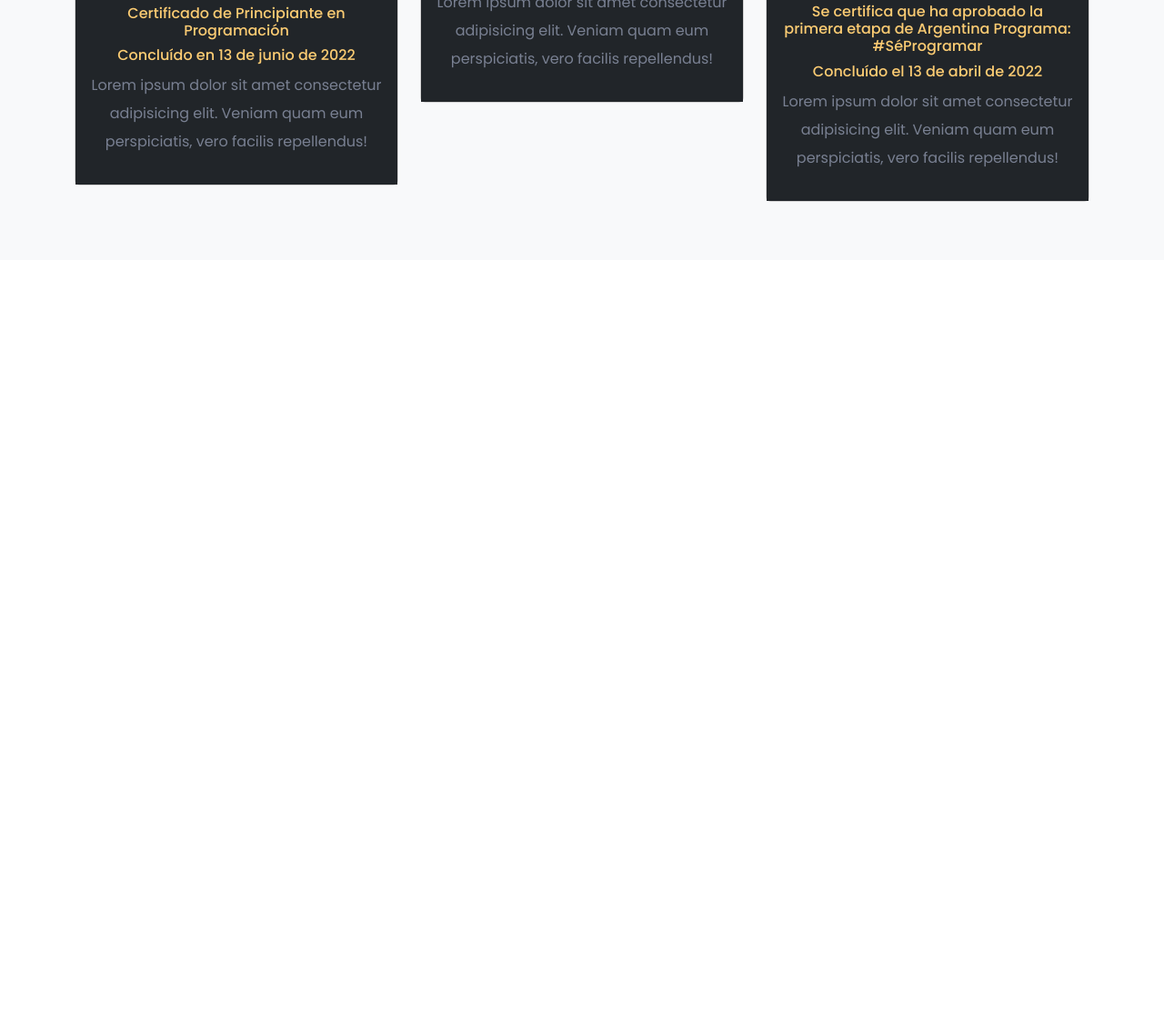
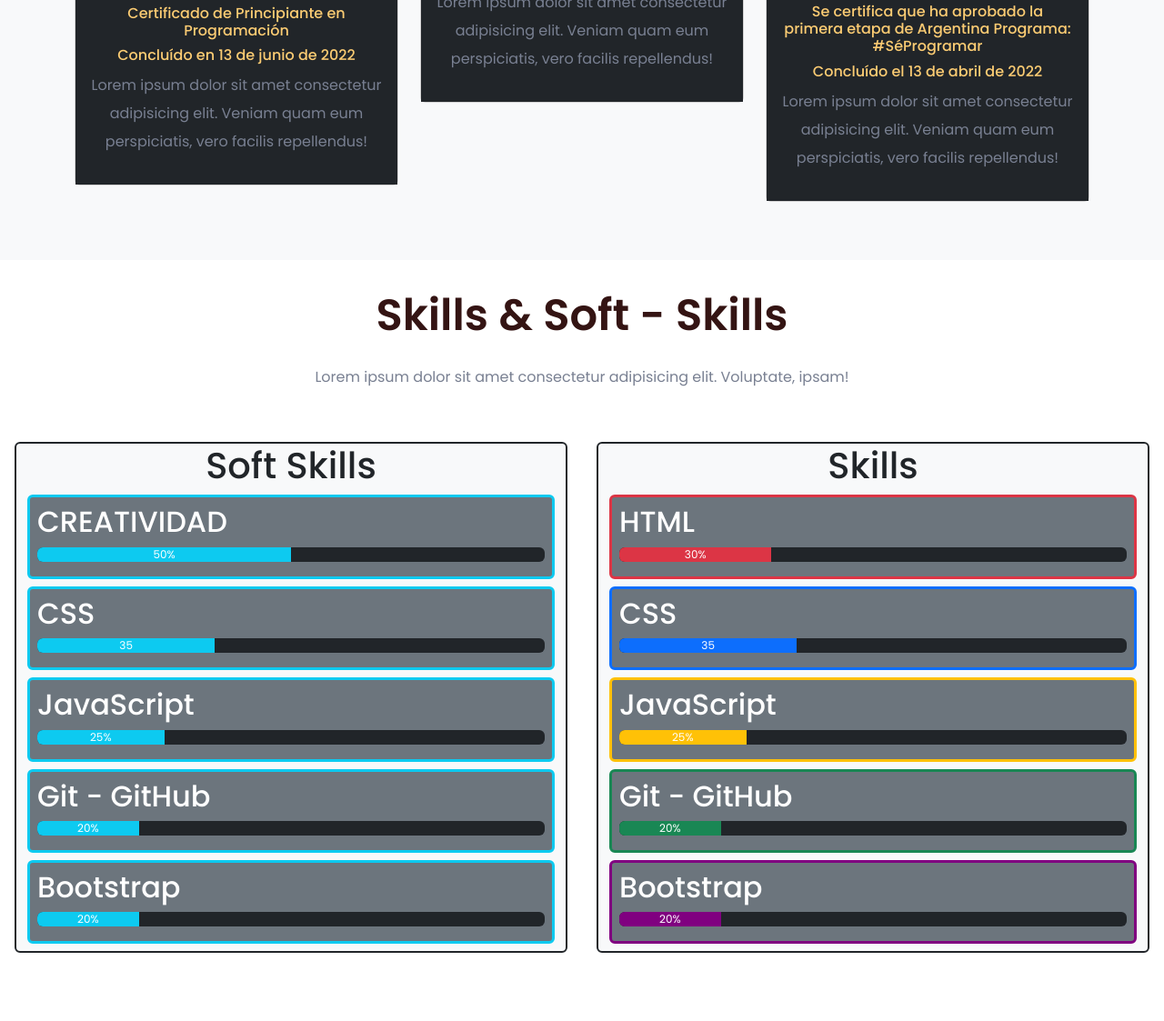
Before and after one commit to Ivan-Azcurra/Maquetado-Estatico-HTML, a plain HTML site: page index.html in a window 1280 px wide. Shown: the part 2285-3408 px from the top of the page at 91% size. Before the commit the page ends 2571 px from the top, so only its background shows below. Drawn offline with Linux system fonts and the light colour scheme.

Commit message:
seccion skills en proceso, coloque barras de carga de skills y aplique estilos a las mismas

```diff
--- a/assets/css/styles.css
+++ b/assets/css/styles.css
@@ -36,6 +36,7 @@ body{
 /* Se puede mejorar el menu desplegable */
 
 /* Boton primario */
+
 
 .btn {
     padding: 10px 25px;
@@ -204,3 +205,16 @@ section.banner{
 .education__card--subtitle{
     color: var(--primary-light);
 }
+
+/* Seccion Skills And Soft Skills */
+
+.bg-progress{
+    background-color: var(--primary)!important;
+}
+
+.bg-purple{
+    background: #800080!important;
+}
+.border-purple{
+    border-color:#800080!important;
+}
--- a/index.html
+++ b/index.html
@@ -112,7 +112,7 @@
           reiciendis?
         </p>
       </div>
-      <article class="col-4">
+      <article class="col-md-4">
         <div class="card">
           <img src="./assets/img/banner.jpg" alt="" class="card-img">
           <div class="card-img-overlay text-white d-flex flex-column justify-content-center text-center">
@@ -123,7 +123,7 @@
           </div>
         </div>
       </article>
-      <article class="col-4">
+      <article class="col-md-4">
         <div class="card">
           <img src="./assets/img/banner.jpg" alt="" class="card-img">
           <div class="card-img-overlay text-white d-flex flex-column justify-content-center text-center">
@@ -134,7 +134,7 @@
           </div>
         </div>
       </article>
-      <article class="col-4">
+      <article class="col-md-4">
         <div class="card">
           <img src="./assets/img/banner.jpg" alt="" class="card-img">
           <div class="card-img-overlay text-white d-flex flex-column justify-content-center text-center">
@@ -148,6 +148,7 @@
     </div>
   </section>
 
+  <!-- Seccion Educación -->
   <section class="education-section bg-light section-padding">
     <div class="container">
       <div class="row">
@@ -158,34 +159,43 @@
       <div class="row">
         <div class="col-md-4">
           <div class="card text-center">
-            <img src="./assets/img/certificado-principiante-programacion.jpg" class="card-img-top" alt="Certificado Principiante En Programación">
+            <img src="./assets/img/certificado-principiante-programacion.jpg" class="card-img-top"
+              alt="Certificado Principiante En Programación">
             <div class="card-body bg-dark">
               <h4 class="education__card--title">Institución Alura Latam | Programa ONE Oracle Next Education</h4>
-              <h6 class="education__card--subtitle" class="education__card--subtitle">Certificado de Principiante en Programación</h6>
-              <h6 class="education__card--subtitle" class="education__card--subtitle">Concluído en 13 de junio de 2022</h6>
-              <p class="experience-text">Lorem ipsum dolor sit amet consectetur adipisicing elit. Veniam quam eum perspiciatis, vero facilis repellendus!</p>
+              <h6 class="education__card--subtitle" class="education__card--subtitle">Certificado de Principiante en
+                Programación</h6>
+              <h6 class="education__card--subtitle" class="education__card--subtitle">Concluído en 13 de junio de 2022
+              </h6>
+              <p class="experience-text">Lorem ipsum dolor sit amet consectetur adipisicing elit. Veniam quam eum
+                perspiciatis, vero facilis repellendus!</p>
             </div>
           </div>
         </div>
         <div class="col-md-4">
           <div class="card text-center">
-            <img src="./assets/img/certificado-crehana-fundamentos-java-script.jpg" class="card-img-top" alt="Certificado Fundamentos JavaScript">
+            <img src="./assets/img/certificado-crehana-fundamentos-java-script.jpg" class="card-img-top"
+              alt="Certificado Fundamentos JavaScript">
             <div class="card-body bg-dark">
               <h4 class="education__card--title">Institución Crehana</h4>
               <h6 class="education__card--subtitle">Diploma de aprobación</h6>
               <h6 class="education__card--subtitle">Concluído en Septiembre de 2021</h6>
-              <p class="experience-text">Lorem ipsum dolor sit amet consectetur adipisicing elit. Veniam quam eum perspiciatis, vero facilis repellendus!</p>
+              <p class="experience-text">Lorem ipsum dolor sit amet consectetur adipisicing elit. Veniam quam eum
+                perspiciatis, vero facilis repellendus!</p>
             </div>
           </div>
         </div>
         <div class="col-md-4">
           <div class="card text-center">
-            <img src="./assets/img/certificado-argentina-programa.jpg" class="card-img-top" alt="Certificado De Argentina Programa">
+            <img src="./assets/img/certificado-argentina-programa.jpg" class="card-img-top"
+              alt="Certificado De Argentina Programa">
             <div class="card-body bg-dark">
               <h4 class="education__card--title">Ministerio de Desarrollo Productivo Argentina | CESSI ArgenTina</h4>
-              <h6 class="education__card--subtitle">Se certifica que ha aprobado la primera etapa de Argentina Programa: #SéProgramar</h6>
+              <h6 class="education__card--subtitle">Se certifica que ha aprobado la primera etapa de Argentina Programa:
+                #SéProgramar</h6>
               <h6 class="education__card--subtitle">Concluído el 13 de abril de 2022</h6>
-              <p class="experience-text">Lorem ipsum dolor sit amet consectetur adipisicing elit. Veniam quam eum perspiciatis, vero facilis repellendus!</p>
+              <p class="experience-text">Lorem ipsum dolor sit amet consectetur adipisicing elit. Veniam quam eum
+                perspiciatis, vero facilis repellendus!</p>
             </div>
           </div>
         </div>
@@ -193,6 +203,108 @@
     </div>
   </section>
 
+  <!-- Seccion Hard & Soft Skills -->
+  <section class="skills section-padding">
+    <h1 class="section-subtitle text-center">Skills & Soft - Skills</h1>
+    <p class="text-center text-banner-regular">Lorem ipsum dolor sit amet consectetur adipisicing elit. Voluptate,
+      ipsam!</p>
+
+    <div class="hard-soft-skills section-padding d-flex flex-xl-nowrap flex-sm-wrap align-items-center justify-content-sm-center">
+      <!-- Soft Skills -->
+      <div class="container bg-light border border-2 border-dark rounded mx-3 mb-2">
+        <div class="row">
+          <div class="col-md-12">
+            <p class="h1 text-center">Soft Skills</p>
+            <div class="border border-3 border-info rounded bg-secondary p-2 mb-2">
+              <p class="h2 text-white text-uppercase">creatividad</p>
+              <div class="progress mb-2 bg-dark">
+                <div class="progress-bar bg-info" role="progressbar" style="width: 50%" aria-valuenow="50"
+                  aria-valuemin="0" aria-valuemax="100">50%</div>
+              </div>
+
+            </div>
+            <div class="border border-3 border-info rounded bg-secondary p-2 mb-2">
+              <p class="h2 text-white">CSS</p>
+              <div class="progress mb-2 bg-dark">
+                <div class="progress-bar bg-info" role="progressbar" style="width: 35%" aria-valuenow="35"
+                  aria-valuemin="0" aria-valuemax="100">35</div>
+              </div>
+            </div>
+
+            <div class="border border-3 border-info rounded bg-secondary p-2 mb-2">
+              <p class="h2 text-white">JavaScript</p>
+              <div class="progress mb-2 bg-dark">
+                <div class="progress-bar bg-info" role="progressbar" style="width: 25%" aria-valuenow="25"
+                  aria-valuemin="0" aria-valuemax="100">25%</div>
+              </div>
+            </div>
+            <div class="border border-3 border-info rounded bg-secondary p-2 mb-2">
+              <p class="h2 text-white">Git - GitHub</p>
+              <div class="progress mb-2 bg-dark">
+                <div class="progress-bar bg-info" role="progressbar" style="width: 20%" aria-valuenow="20"
+                  aria-valuemin="0" aria-valuemax="100">20%</div>
+              </div>
+            </div>
+            <div class="border border-3 border-info rounded bg-secondary p-2 mb-2">
+              <p class="h2 text-white">Bootstrap</p>
+              <div class="progress mb-2 bg-dark">
+                <div class="progress-bar bg-info" role="progressbar" style="width: 20%" aria-valuenow="20"
+                  aria-valuemin="0" aria-valuemax="100">20%</div>
+              </div>
+            </div>
+          </div>
+        </div>
+      </div>
+      <!-- Hard Skills -->
+      <div class="container bg-light border border-2 border-dark rounded mx-3 mb-2">
+        <div class="row">
+          <div class="col-md-12">
+            <p class="h1 text-center">Skills</p>
+            <div class="border border-3 border-danger rounded bg-secondary p-2 mb-2">
+              <p class="h2 text-white">HTML</p>
+              <div class="progress mb-2 bg-dark">
+                <div class="progress-bar bg-danger" role="progressbar" style="width: 30%" aria-valuenow="30"
+                  aria-valuemin="0" aria-valuemax="100">30%</div>
+              </div>
+
+            </div>
+            <div class="border border-3 border-primary rounded bg-secondary p-2 mb-2">
+              <p class="h2 text-white">CSS</p>
+              <div class="progress mb-2 bg-dark">
+                <div class="progress-bar bg-primary" role="progressbar" style="width: 35%" aria-valuenow="35"
+                  aria-valuemin="0" aria-valuemax="100">35</div>
+              </div>
+            </div>
+
+            <div class="border border-3 border-warning rounded bg-secondary p-2 mb-2">
+              <p class="h2 text-white">JavaScript</p>
+              <div class="progress mb-2 bg-dark">
+                <div class="progress-bar bg-warning" role="progressbar" style="width: 25%" aria-valuenow="25"
+                  aria-valuemin="0" aria-valuemax="100">25%</div>
+              </div>
+            </div>
+            <div class="border border-3 border-success rounded bg-secondary p-2 mb-2">
+              <p class="h2 text-white">Git - GitHub</p>
+              <div class="progress mb-2 bg-dark">
+                <div class="progress-bar bg-success" role="progressbar" style="width: 20%" aria-valuenow="20"
+                  aria-valuemin="0" aria-valuemax="100">20%</div>
+              </div>
+            </div>
+            <div class="border border-3 border-purple rounded bg-secondary p-2 mb-2">
+              <p class="h2 text-white">Bootstrap</p>
+              <div class="progress mb-2 bg-dark">
+                <div class="progress-bar bg-purple" role="progressbar" style="width: 20%" aria-valuenow="20"
+                  aria-valuemin="0" aria-valuemax="100">20%</div>
+              </div>
+            </div>
+
+          </div>
+        </div>
+      </div>
+
+    </div>
+  </section>
+
   <script src="./dist/bootstrap/js/bootstrap.bundle.min.js"></script>
 </body>
 
```
